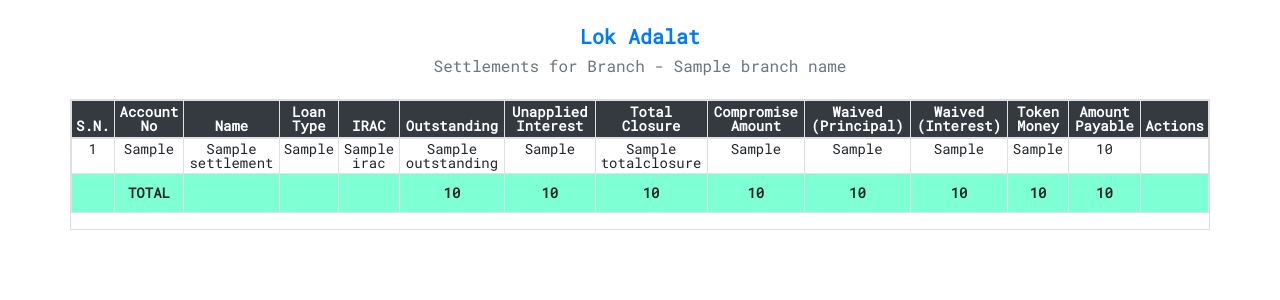
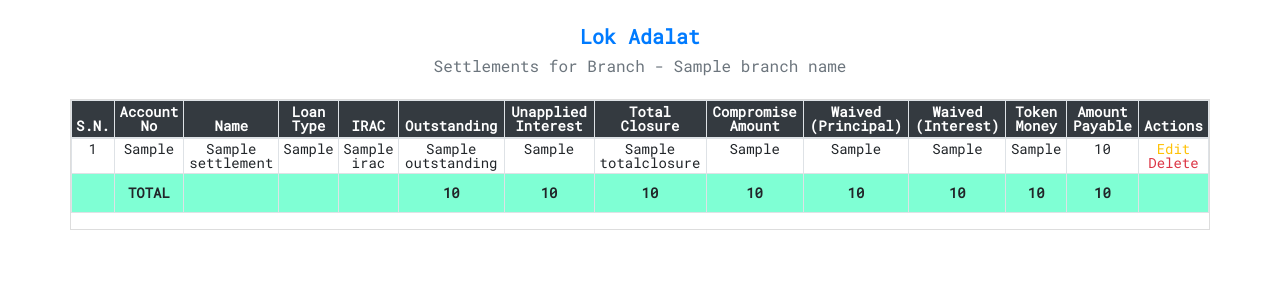
Before and after one commit to kamalkataria/lokadalat, a Django app: template loka/templates/settlement_list.html in a window 1280 px wide. Shown: the part 98-398 px from the top of the page. Run offline with Django 4.2, Linux system fonts and the light colour scheme; the template is opened without the code that fills it: most values are stand-ins (such as "Sample title", 1, 10 or a date in 2020); some libraries are stand-ins or nearby versions.

Commit message:
Update settlement_list.html

```diff
--- a/loka/templates/settlement_list.html
+++ b/loka/templates/settlement_list.html
@@ -58,8 +58,8 @@
                             <td style="padding: 3px;">{{ settlement.token_money }}</td>
                             <td style="padding: 3px;">{{ settlement.rest_amount }}</td>
                             <td style="padding: 3px;">
-                                <a href="update/{{ settlement.pk }}" class="text-warning"><i class="fas fa-edit"></i></a>
-                                <a href="deleteset/{{ settlement.id }}" class="text-danger" onclick="return confirm('Are you sure?')"><i class="fas fa-trash"></i></a>
+                                <a href="update/{{ settlement.pk }}" class="text-warning">Edit</a>
+                                <a href="deleteset/{{ settlement.id }}" class="text-danger" onclick="return confirm('Are you sure?')">Delete</a>
                             </td>
                         </tr>
                     {% endfor %}
```
